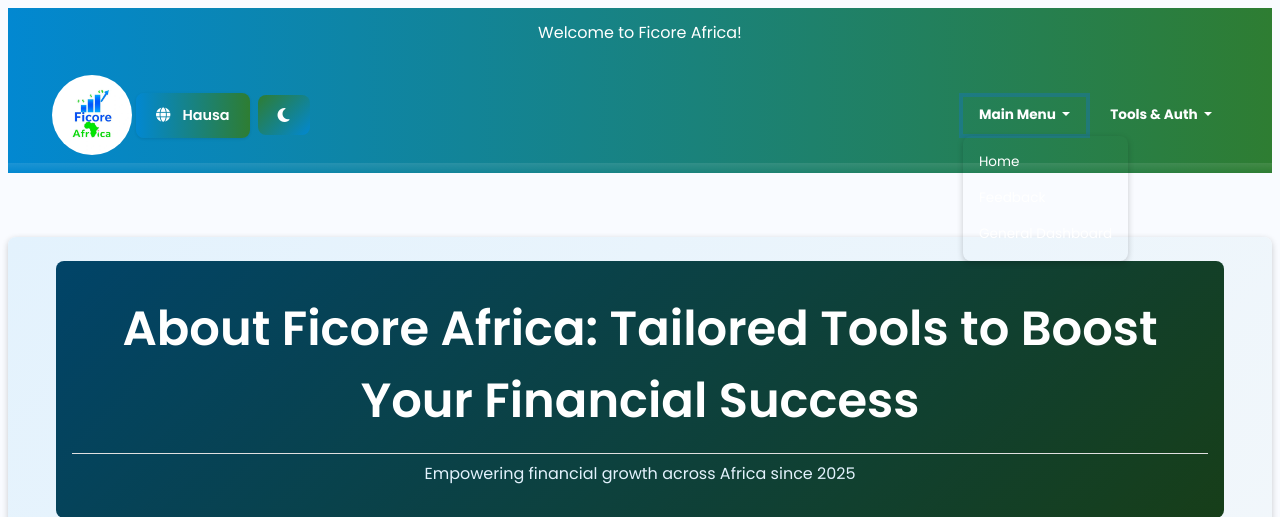
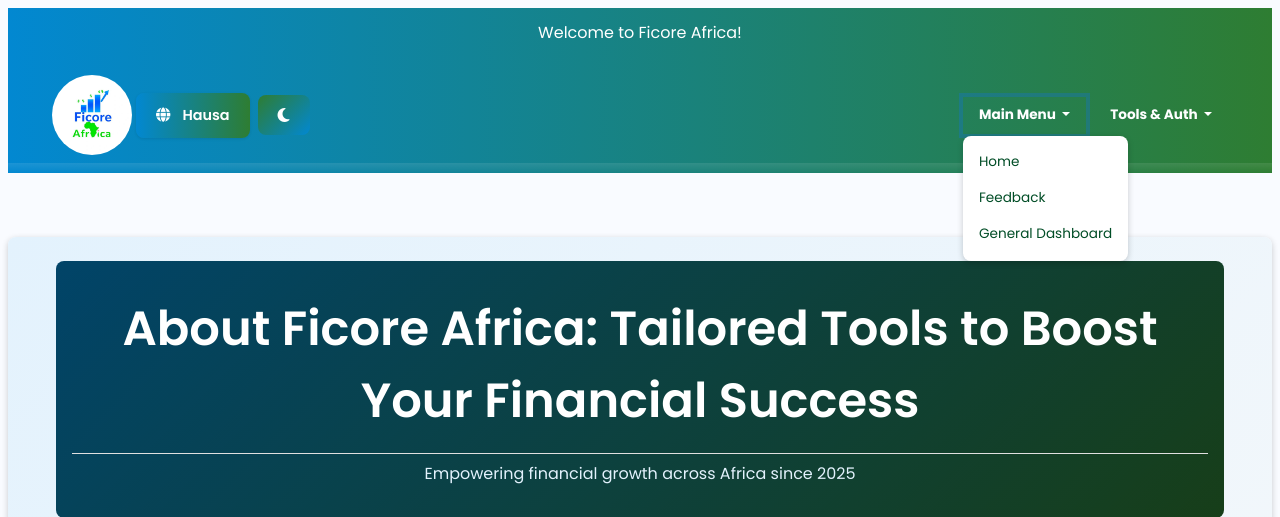
Before and after one commit to ficore-africa/FICORE-TOOLS-SUITE, a Flask app: page /about in a window 1280 px wide, after a click on "Main Menu". Shown: the top 517 px of the page. Run offline with Flask 3, Linux system fonts and the light colour scheme; some libraries are stand-ins or nearby versions.

Commit message:
Update styles.css

```diff
--- a/static/css/styles.css
+++ b/static/css/styles.css
@@ -290,7 +290,7 @@ body {
 }
 
 .dropdown-menu {
-    background-color: var(--navbar-gradient);
+    background: #ffffff;
     border: none;
     border-radius: 8px;
     box-shadow: 0 2px 6px rgba(0, 0, 0, 0.2);
@@ -298,14 +298,14 @@ body {
 
 .dropdown-item {
     font-size: 0.85rem;
-    color: #FFFFFF !important;
+    color: #004d26 !important;
     padding: 0.5rem 1rem;
     transition: background-color 0.3s ease;
 }
 
 .dropdown-item:hover {
-    background-color: var(--button-nav-gradient-hover);
-    color: #FFFFFF !important;
+    background-color: #c8f0d2;
+    color: #003319 !important;
 }
 
 @keyframes gradientShift {
```
